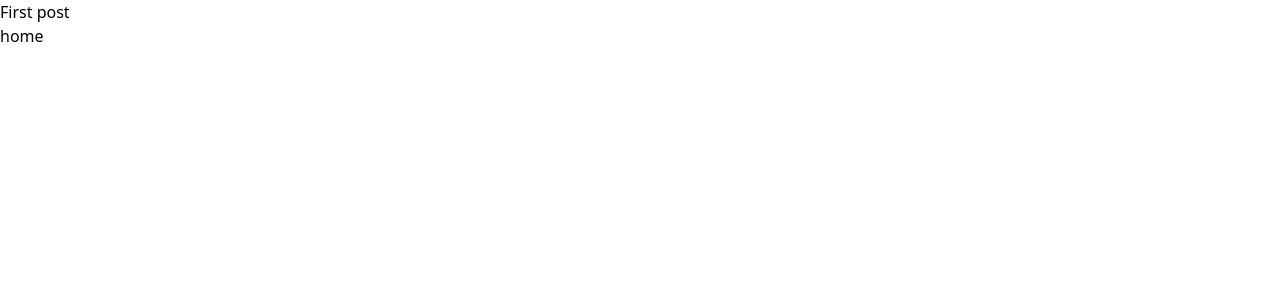
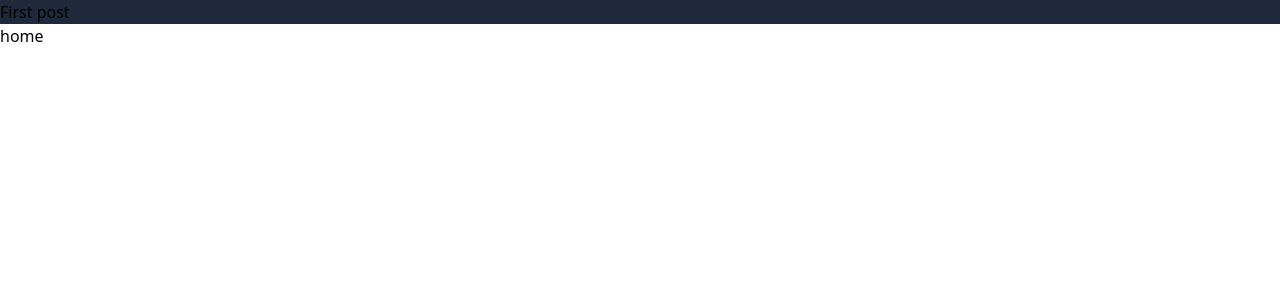
Before and after one commit to souhailmerroun-practice/nextjs, a Next.js app: page /posts/first-post in a window 1280 px wide. Shown: the top 300 px of the page. Built offline with nearby package versions, Linux system fonts and the light colour scheme.

Commit message:
Testing some css

```diff
--- a/pages/posts/first-post.js
+++ b/pages/posts/first-post.js
@@ -2,7 +2,7 @@ import Link from 'next/link'
 
 export default function FirstPost() {
     return <>
-        <h1>First post</h1>
+        <h1 className="bg-slate-800">First post</h1>
 
         <Link href="/">
             <a>home</a>
```
